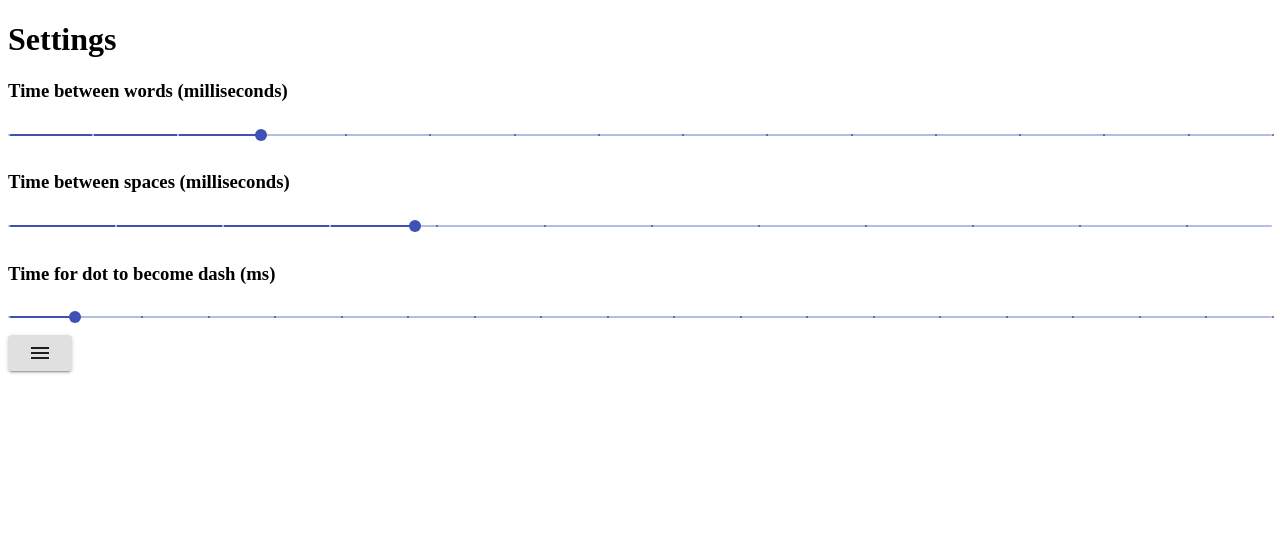
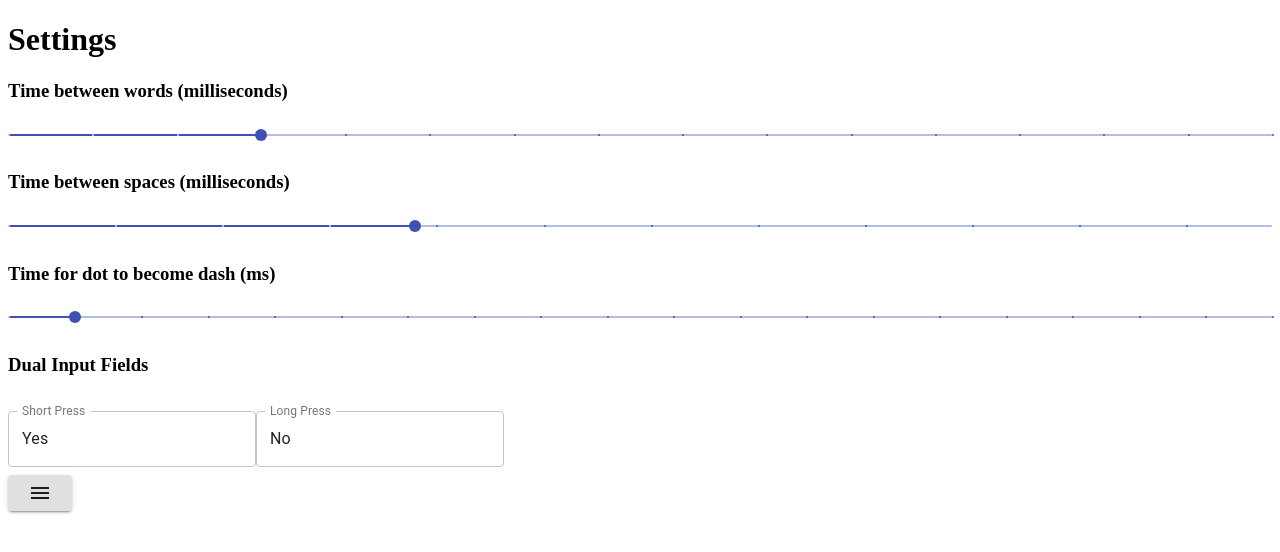
Before and after one commit to ArohanD/morse-code-translator, a React app: page /Settings in a window 1280 px wide. Shown: the top 552 px of the page. Built offline with nearby package versions, Linux system fonts and the light colour scheme; the HTML template or start-up script is replaced by a standard one.

Commit message:
Add dual input

```diff
--- a/src/components/Drawer.jsx
+++ b/src/components/Drawer.jsx
@@ -37,7 +37,9 @@ const TemporaryDrawer = () => {
     <div className={classes.fullList}>
       <List>
         {pages.map((text, index) => (
-          <ListItem button key={text} component={Link} to={`/${text}`}>
+          <ListItem button key={text}
+                    component={Link}
+                    to={text === 'Dual Input' ? 'DualInput' : `/${text}`}>
             <ListItemText primary={text} />
           </ListItem>
         ))}
--- /dev/null
+++ b/src/components/DualInput.jsx
@@ -0,0 +1,58 @@
+import React from 'react'
+import CustomDrawer from './Drawer.jsx'
+import Button from '@material-ui/core/Button';
+import { useTimer } from 'use-timer';
+import TouchApp from '@material-ui/icons/TouchApp';
+
+class DualInput extends React.Component {
+  constructor(props){
+    super(props)
+
+    this.state = {
+      morseMessage: '',
+      message: '',
+      tap_sensitivity: 0.2,
+    }
+  }
+
+  translateTime(time) {
+    let indicator = (time < this.state.tap_sensitivity) ? 'YES' : 'NO';
+    this.setState({
+      message: this.state.morseMessage + indicator,
+    })
+  }
+
+      render() {
+        return (
+          <div id='morse_container'>
+            <h1 className='header'>Dual Input</h1>
+            <div className='message_box main_message dual_message'>{this.state.message}</div>
+            <div id='input_container'>
+              <UserInput translateTime={this.translateTime.bind(this)}/>
+              <div id='alternate_inputs'>
+                <CustomDrawer />
+              </div>
+            </div>
+          </div>
+        )
+    }
+}
+
+const UserInput = (props) => {
+  const { time: charTime, start: charStart, pause: charPause, reset: charReset } = useTimer({interval: 100});
+
+  return (
+    <Button variant="contained" id='morse_input'
+         onTouchStart={() => {
+          charStart();
+         }}
+         onTouchEnd={() => {
+          charPause();
+          props.translateTime(charTime / 10);
+          charReset();
+         }}
+         ><TouchApp /></Button>
+  )
+}
+
+export default DualInput
--- a/src/components/Home.jsx
+++ b/src/components/Home.jsx
@@ -25,6 +25,11 @@ const Home = (props) => {
                 <Button variant="contained"
                         className={'home_nav_button'}
                         component={Link}
+                        to={'/DualInput'}>
+                        Dual Input</Button>
+                <Button variant="contained"
+                        className={'home_nav_button'}
+                        component={Link}
                         to={'/Settings'}>
                         Settings</Button>
             </div>
--- a/src/components/Settings.jsx
+++ b/src/components/Settings.jsx
@@ -1,5 +1,5 @@
 import React from 'react'
-import { Slider } from '@material-ui/core';
+import { Slider, TextField } from '@material-ui/core';
 import CustomDrawer from './Drawer.jsx'
 
 const Settings = (props) => {
@@ -34,6 +34,24 @@ const Settings = (props) => {
           min={100}
           max={2000}
         />
+        <h3>Dual Input Fields</h3>
+        <div className={'settings_input_equalizer'}>
+          <TextField
+            className={'input_field_label'}
+            label="Short Press"
+            value={'Yes'}
+            margin="normal"
+            variant="outlined"
+          />
+          <TextField
+            className={'input_field_label'}
+            label="Long Press"
+            value={'No'}
+            margin="normal"
+            variant="outlined"
+          />
+
+        </div>
       </div>
       <div className={'fixed_menu'}>
         <CustomDrawer />
--- a/src/router.jsx
+++ b/src/router.jsx
@@ -5,8 +5,9 @@ import {Morse as Translator} from './components/Morse.jsx'
 import {Guide} from './components/Guide.jsx'
 import { Dictionary } from "./components/Dictionary.jsx";
 import Settings from './components/Settings.jsx'
+import DualInput from './components/DualInput.jsx'
 
-const pages = ['Guide', 'Dictionary', 'Translator', 'Settings',];
+const pages = ['Guide', 'Dictionary', 'Translator', 'Dual Input', 'Settings'];
 
 function RouteManager() {
   return (
@@ -17,6 +18,7 @@ function RouteManager() {
       <Route path='/Guide' component={Guide} />
       <Route path='/Dictionary' component={Dictionary} />
       <Route path='/Settings' component={Settings} />
+      <Route path='/DualInput' component={DualInput} />
 
     </Router>
   );
```
Also changed, not shown: 3 other files (tests, documents, lock files or other folders).
